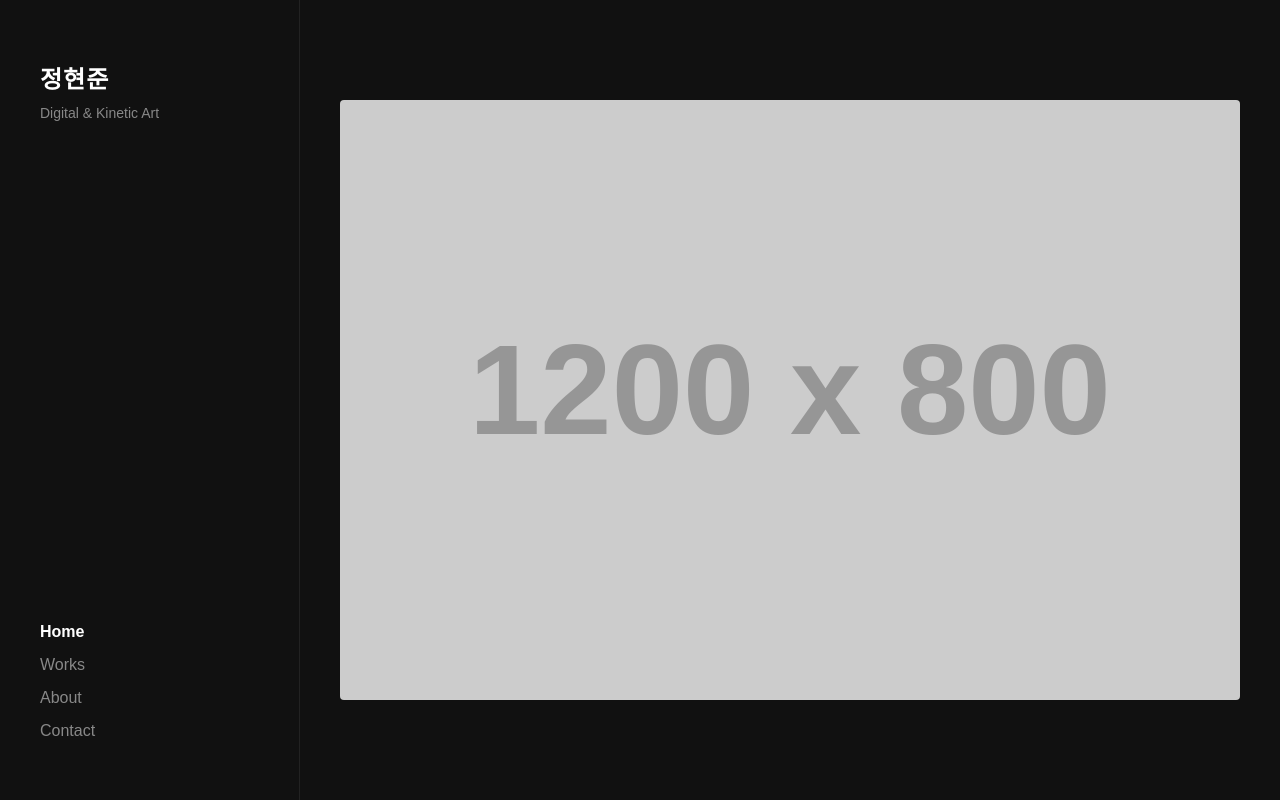
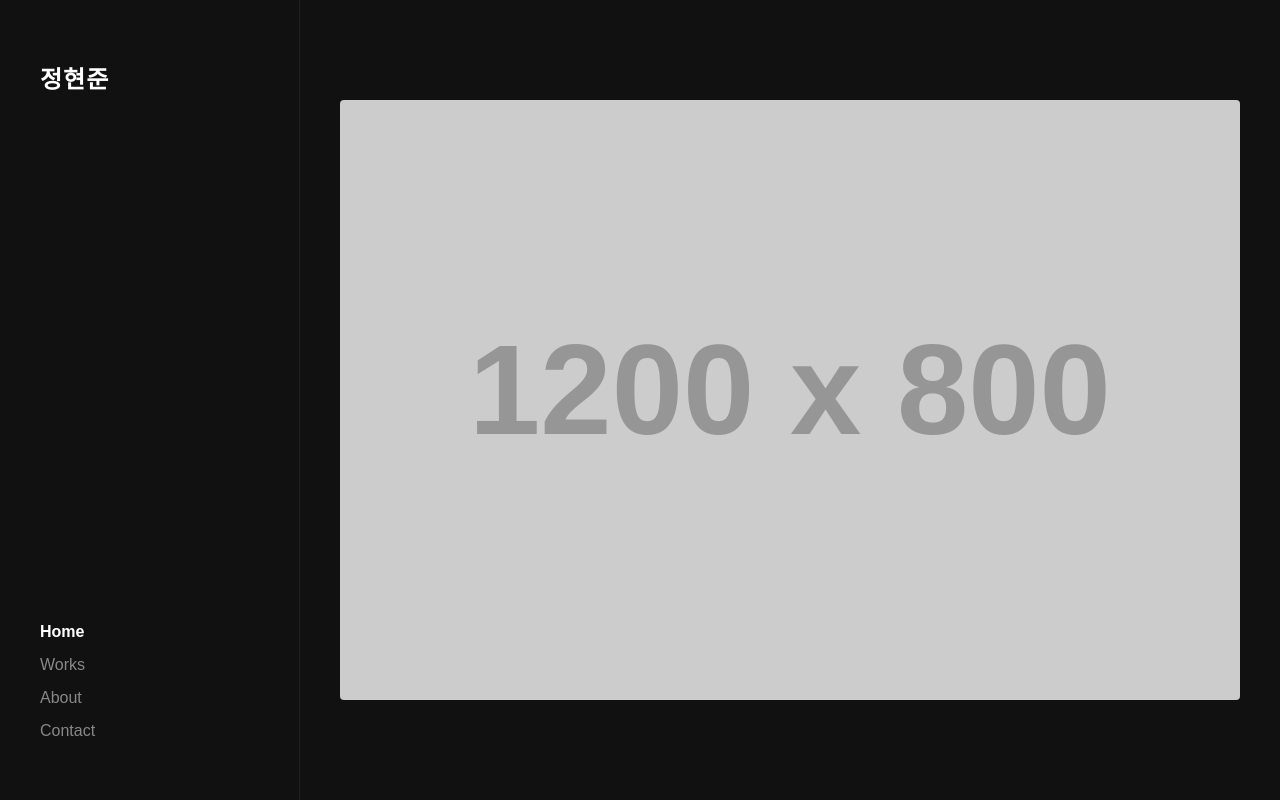
Before and after one commit to quarto89/PORTFOLIO, a plain HTML site: page index.html in a window 1280 px wide. Drawn offline with Linux system fonts and the light colour scheme; placeholder pictures from the web are drawn by us.

Commit message:
Update index.html

```diff
--- a/index.html
+++ b/index.html
@@ -12,7 +12,7 @@
   <header class="sidebar">
     <div>
       <h1 class="artist-name">정현준</h1>
-      <p class="artist-bio">Digital & Kinetic Art</p>
+      <p class="artist-bio"></p>
     </div>
 
     <nav class="menu">
```
